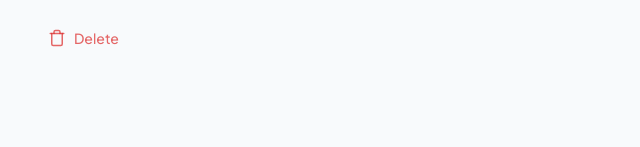
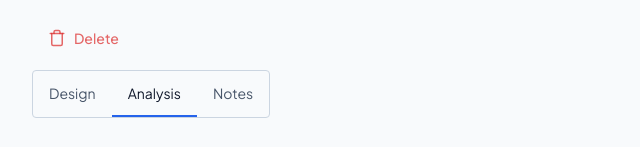
Before and after one commit to CallumB04/ticket-system, a React (Vite) app in the folder frontend/: page / in a window 1280 px wide. Shown: the part 1419-1566 px from the top of the page, without its empty margins (0-640 px from the left). Before the commit the page ends 1513 px from the top, so only its background shows below. Built offline with nearby package versions, Linux system fonts and the light colour scheme; no server answers.

Commit message:
feat: add navigator component

```diff
--- /dev/null
+++ b/frontend/src/components/Navigator/Navigator.tsx
@@ -0,0 +1,71 @@
+import { useCallback, useEffect, useState } from "react";
+import { twMerge } from "tailwind-merge";
+import NavigatorItem from "./NavigatorItem";
+
+export type NavigatorOption = {
+    label: string;
+    onClick?: () => void;
+};
+
+interface NavigatorProps {
+    className?: string;
+    options: NavigatorOption[];
+    defaultOptionLabel?: string;
+    onChange?: (option: NavigatorOption) => void;
+}
+
+const Navigator = ({
+    className,
+    options,
+    defaultOptionLabel,
+    onChange,
+}: NavigatorProps) => {
+    // set highlighted option by default or when inputs change
+    const resolveOption = (optionLabel?: string): NavigatorOption => {
+        if (optionLabel) {
+            const matched = options.find((o) => o.label === optionLabel);
+            if (matched) return matched;
+        }
+
+        return options[0];
+    };
+
+    // current highlighted option, defaults to first option if none provided
+    const [activeOption, setActiveOption] = useState<NavigatorOption>(
+        resolveOption(defaultOptionLabel)
+    );
+
+    // update state if options or default option changes
+    useEffect(() => {
+        setActiveOption((prev) => resolveOption(prev.label));
+    }, [options, defaultOptionLabel]);
+
+    const handleOptionClick = useCallback(
+        (option: NavigatorOption) => {
+            setActiveOption(option);
+            if (option.onClick) option.onClick();
+            if (onChange) onChange(option);
+        },
+        [onChange]
+    );
+
+    return (
+        <div
+            className={twMerge(
+                "border-input-border flex h-12 w-max rounded border",
+                className
+            )}
+        >
+            {options.map((o) => (
+                <NavigatorItem
+                    key={o.label}
+                    option={o}
+                    active={o === activeOption}
+                    onClick={() => handleOptionClick(o)}
+                />
+            ))}
+        </div>
+    );
+};
+
+export default Navigator;
--- /dev/null
+++ b/frontend/src/components/Navigator/NavigatorItem.tsx
@@ -0,0 +1,24 @@
+import { twMerge } from "tailwind-merge";
+import type { NavigatorOption } from "./Navigator";
+
+interface NavigatorItemProps {
+    option: NavigatorOption;
+    active?: boolean;
+    onClick?: () => void;
+}
+
+const NavigatorItem = ({ option, active, onClick }: NavigatorItemProps) => {
+    return (
+        <div
+            onClick={onClick}
+            className={twMerge(
+                "text-text-secondary hover:text-text-primary flex h-full cursor-default items-center border-b-2 border-b-transparent px-4 text-sm transition-colors",
+                active && "border-b-highlight text-text-primary"
+            )}
+        >
+            {option.label}
+        </div>
+    );
+};
+
+export default NavigatorItem;
--- a/frontend/src/pages/Home/HomePage.tsx
+++ b/frontend/src/pages/Home/HomePage.tsx
@@ -14,11 +14,12 @@ import Dropdown from "../../components/Dropdown/Dropdown";
 import Input from "../../components/Input/Input";
 import { updateUserProfile } from "../../api/profiles";
 import LoadingSpinner from "../../components/LoadingSpinner/LoadingSpinner";
-import { Divide, PlusIcon, TrashIcon } from "lucide-react";
+import { PlusIcon, TrashIcon } from "lucide-react";
 import Page from "../../components/Page/Page";
 import Card from "../../components/Card/Card";
 import ProgressBar from "../../components/ProgressBar/ProgressBar";
 import Divider from "../../components/Divider/Divider";
+import Navigator from "../../components/Navigator/Navigator";
 
 const HomePage = () => {
     const [orgs, setOrgs] = useState<Organisation[]>([]);
@@ -241,6 +242,14 @@ const HomePage = () => {
                     <TrashIcon size={18} />
                     Delete
                 </Button>
+                <Navigator
+                    options={[
+                        { label: "Design" },
+                        { label: "Analysis" },
+                        { label: "Notes", onClick: () => alert("notes") },
+                    ]}
+                    defaultOptionLabel="Analysis"
+                />
             </div>
         </Page>
     );
```
